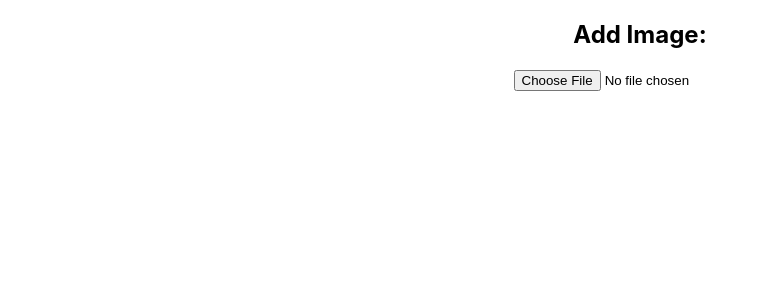
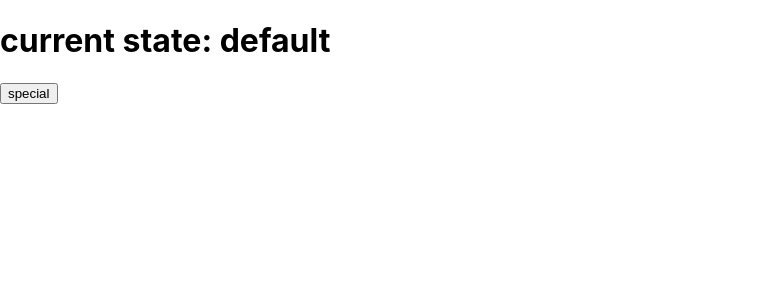
Before and after one commit to dmta9796/react_experiments, a React (Create React App) app: page / in a window 1280 px wide. Shown: the top 300 px of the page, without its empty margins (0-768 px from the left). Built offline with nearby package versions, Linux system fonts and the light colour scheme.

Commit message:
experiment with usestate

```diff
--- a/src/App.js
+++ b/src/App.js
@@ -2,9 +2,24 @@ import './App.css';
 import React, {useState} from 'react';
 import axios from 'axios';
 import ImageLoader from "./components/ImageLoader";
+import ListComponent from "./components/ListComponent";
+
+const listdata = ["1","2","3"];
+
+const listobject = listdata.map((item,idx) => ({
+  id: idx,
+  val: item
+}));
 
 function App() {
-  return <ImageLoader/>
+  const [state,setState] = useState("default")
+  return (
+  <div>
+    <h1>current state: {state}</h1>
+    <button onClick = {()=> setState("special")}>special</button>
+    {/* <ImageLoader data = "nonsense"/>
+    <ListComponent listdata = {listobject}/> */}
+  </div>)
 }
 
 export default App;
--- a/src/components/ImageLoader.jsx
+++ b/src/components/ImageLoader.jsx
@@ -1,6 +1,6 @@
 import React, {useState} from 'react';
 
-function ImageLoader(){
+function ImageLoader(props){
     const [file, setFile] = useState();
   function handleChange(e) {
       console.log(e.target.files);
@@ -8,11 +8,14 @@ function ImageLoader(){
   }
 
   return (
-      <div className="App">
-          <h2>Add Image:</h2>
-          <input type="file" onChange={handleChange} />
-          <img src={file} />
-      </div>
+    <div className="App">
+        <div>
+            {props.data}
+        </div>
+        <h2>Add Image:</h2>
+        <input type="file" onChange={handleChange} />
+        <img src={file} />
+    </div>
 
   );
 }
--- /dev/null
+++ b/src/components/ListComponent.jsx
@@ -0,0 +1,14 @@
+import React from 'react';
+
+function ListComponent(props){
+  return (
+    <div className="ListComponent">
+        <ul>
+            {props.listdata.map(item => <li key = {item.id}>{item.val}</li>)}
+        </ul>
+    </div>
+
+  );
+}
+
+export default ListComponent;
```
